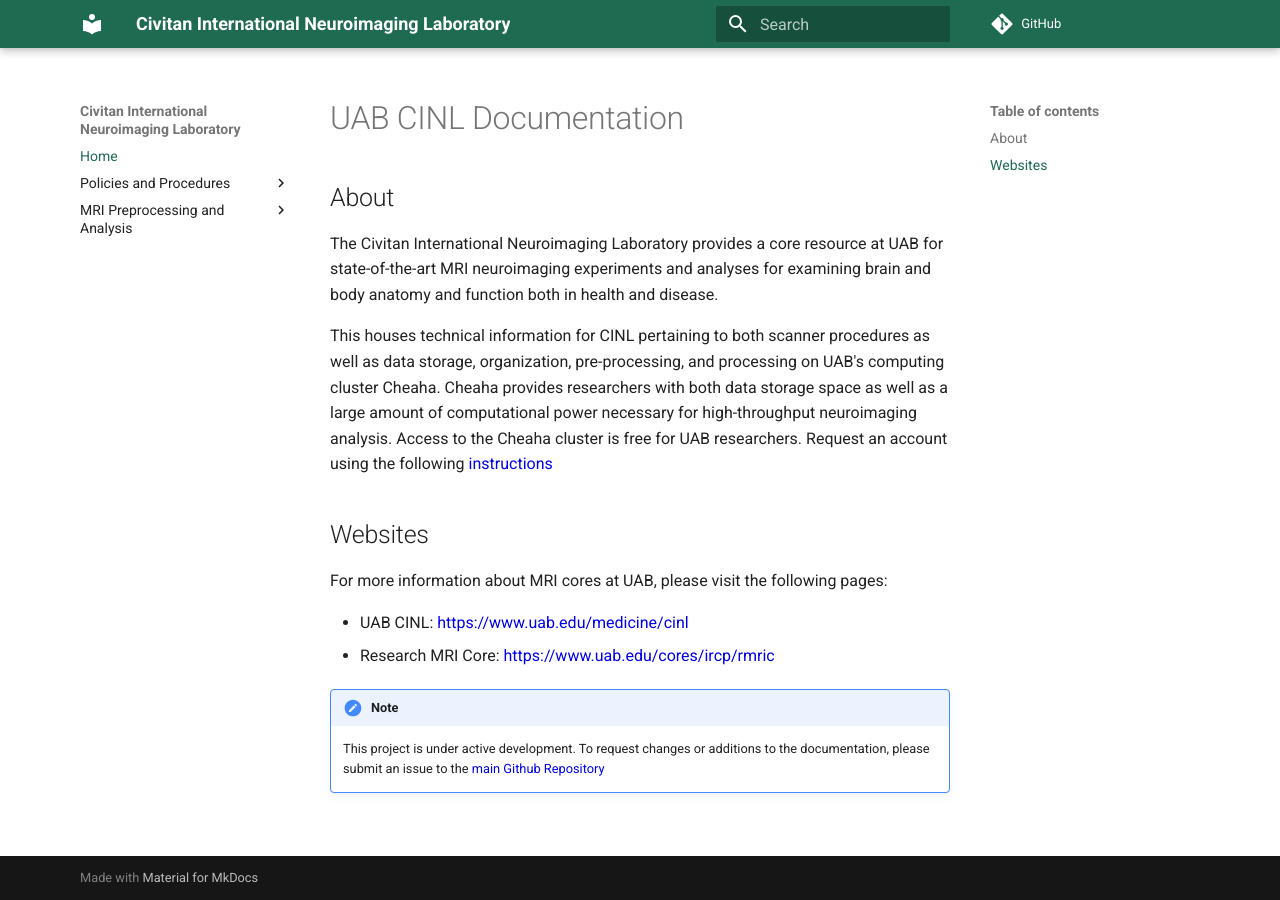
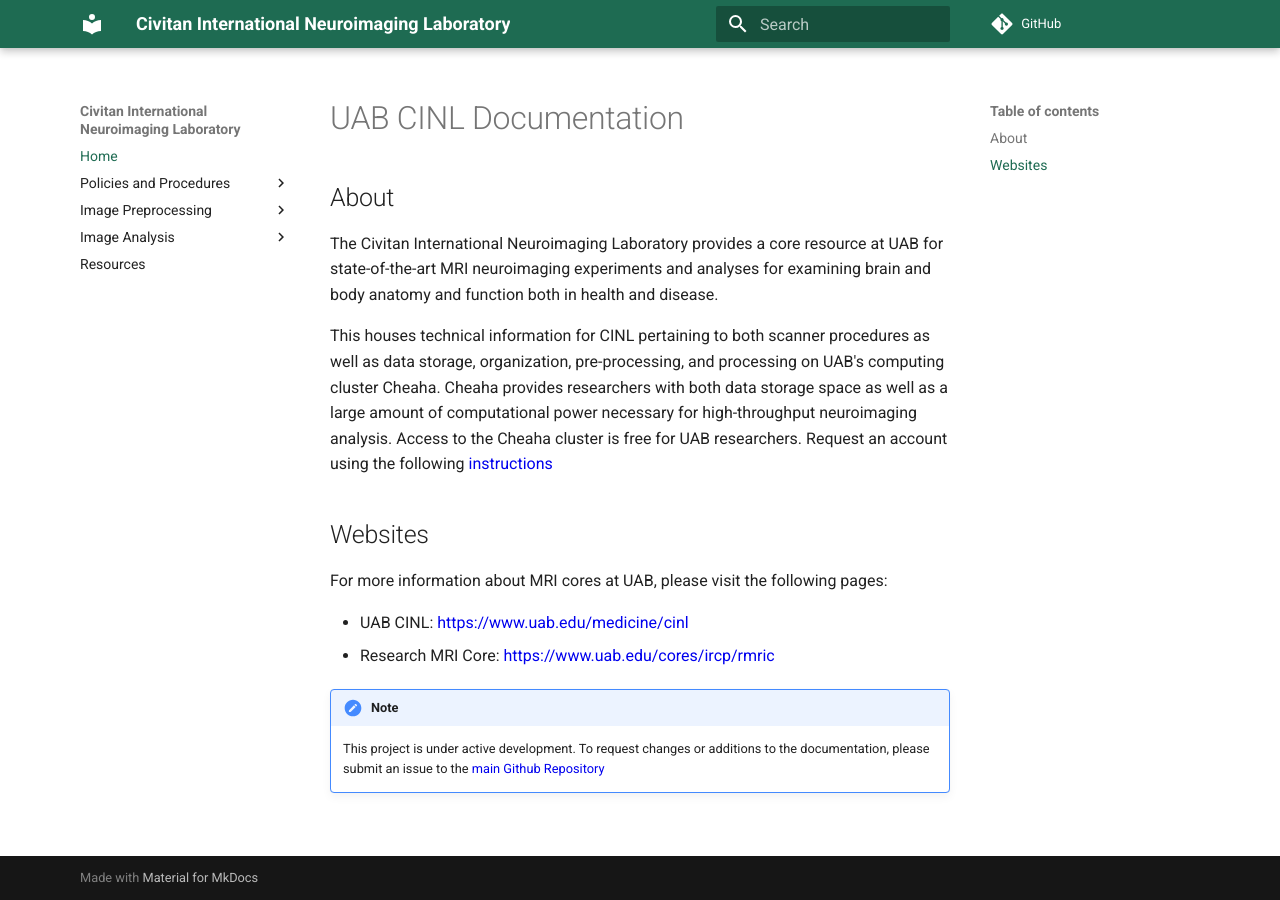
Before and after one commit to UAB-CINL/UAB-CINL.github.io, an MkDocs documentation site: the page built from docs/index.md, in a window 1280 px wide. Built offline with MkDocs 1.6.1 and Material for MkDocs 9.7.7, drawn with Linux system fonts in a browser that asks for light colours; comment, search, counter and statistics services are not loaded.

Commit message:
minor reorganization to TOC

```diff
--- a/mkdocs.yml
+++ b/mkdocs.yml
@@ -48,7 +48,7 @@ nav:
         - scanner/xnat/account.md
         - scanner/xnat/file_management.md
         - scanner/xnat/projects.md
-  - MRI Preprocessing and Analysis:
+  - Image Preprocessing:
     - BIDS:
       - Introduction: analysis/bids/index.md
       - analysis/bids/principles.md
@@ -65,5 +65,6 @@ nav:
     - HCP Pipelines:
       - Introduction: analysis/hcp_pipelines/index.md
       - Structural Pipeline: analysis/hcp_pipelines/structural_pipeline.md
-    - Resources: analysis/resources.md
-    - R: analysis/cifti-r.html
+  - Image Analysis:
+    - R: analysis/R/cifti-r.html
+  - Resources: analysis/resources.md
```
